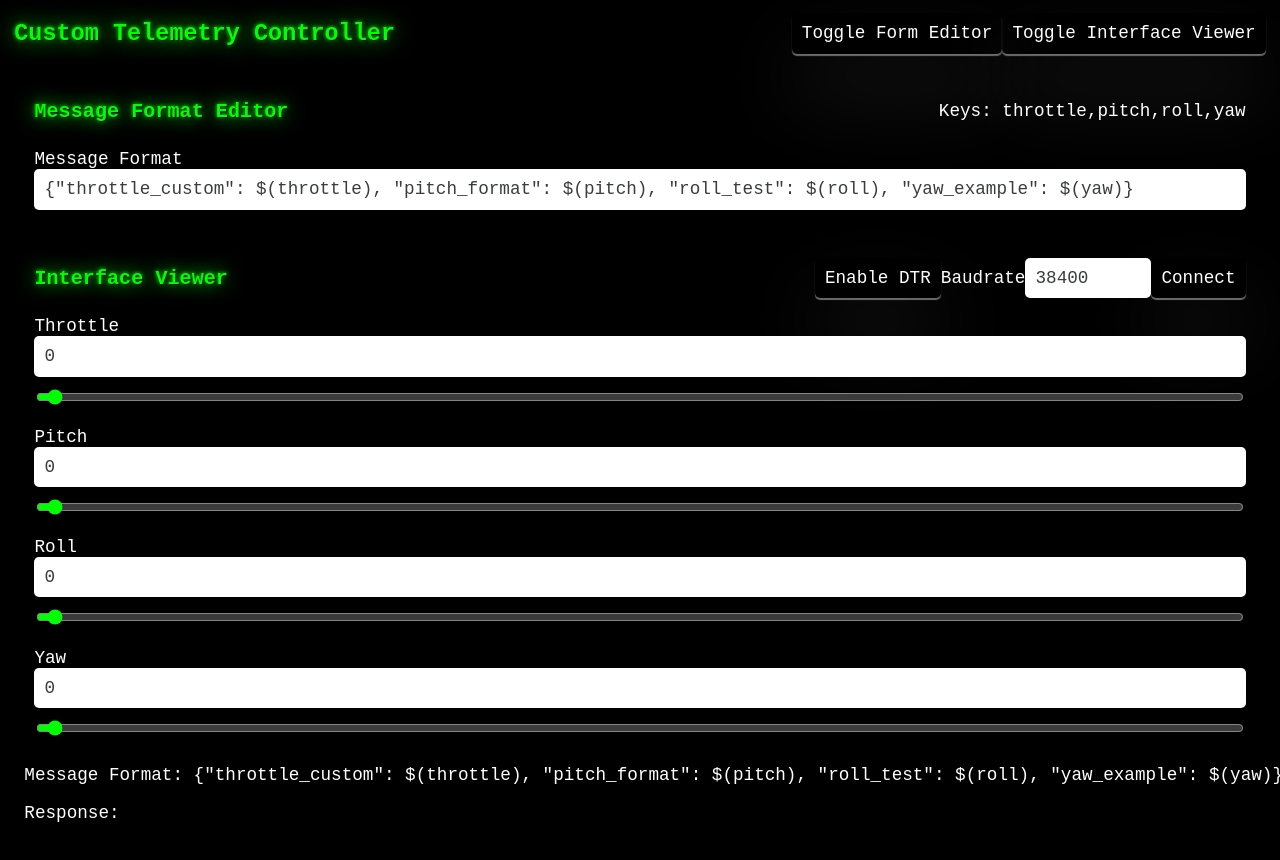
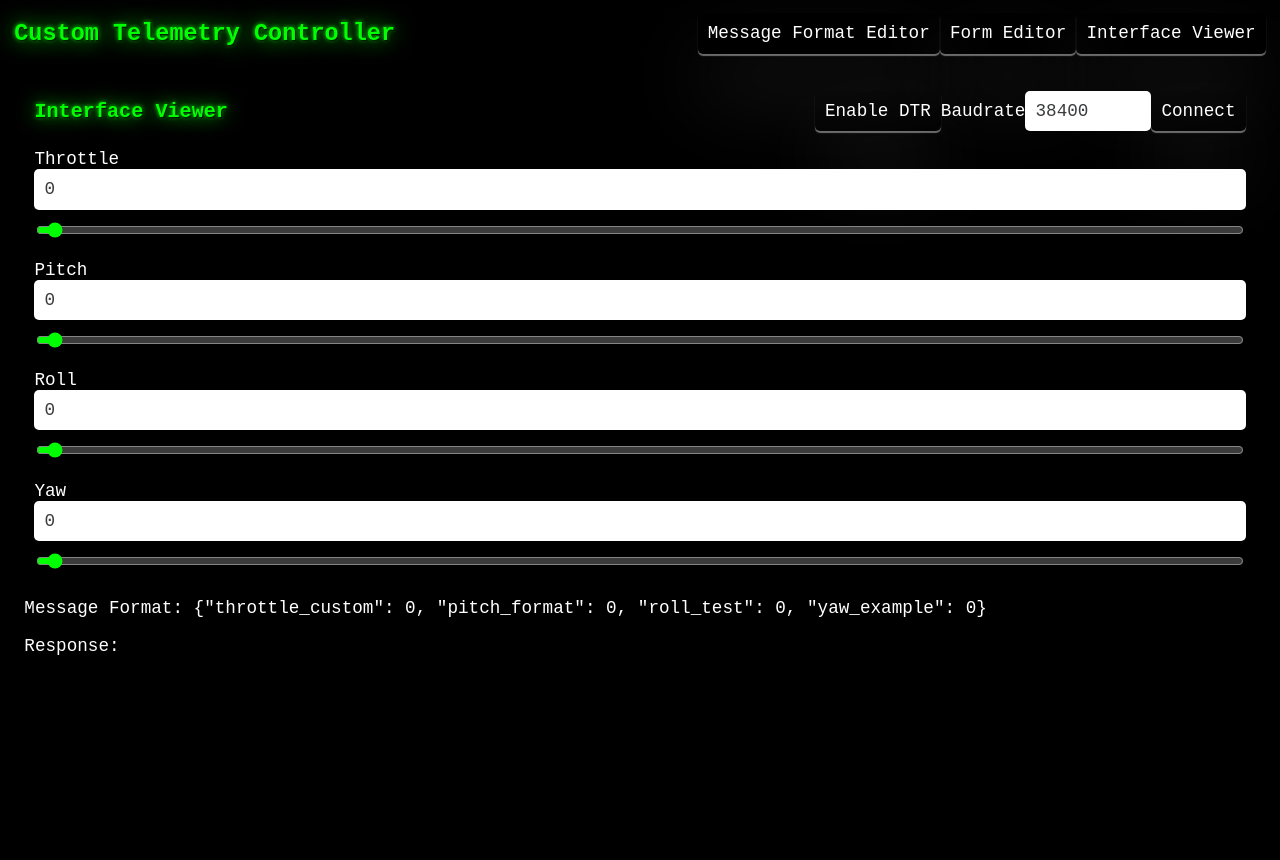
Before and after one commit to naterpotatoers/Custom-Telemetry-Interface, a React (Vite) app: page / in a window 1280 px wide. After the commit the page ends 800 px from the top, so only its background shows below. Built offline with nearby package versions, Linux system fonts and the light colour scheme.

Commit message:
:sparkles: adds Navbar component

```diff
--- a/src/App.tsx
+++ b/src/App.tsx
@@ -4,10 +4,11 @@ import InterfaceViewer from "./pages/InterfaceViewer/InterfaceViewer";
 import { MOCK_SCHEMA } from "./mocks";
 import { schemaReducer } from "./reducers";
 import MessageFormatEditor from "./pages/MessageFormatEditor/MessageFormatEditor";
+import Navbar from "./pages/Navbar/Navbar";
 
 function App() {
   const [display, setDisplay] = useState({
-    MessageFormatEditor: true,
+    MessageFormatEditor: false,
     formEditor: false,
     interfaceViewer: true,
   });
@@ -19,32 +20,7 @@ function App() {
 
   return (
     <div>
-      <div className="flex-header">
-        <h1>Custom Telemetry Controller</h1>
-        <div>
-          <button
-            name="formEditor"
-            onClick={() =>
-              setDisplay({
-                ...display,
-                formEditor: !display.formEditor,
-              })
-            }
-          >
-            Toggle Form Editor
-          </button>
-          <button
-            onClick={() =>
-              setDisplay({
-                ...display,
-                interfaceViewer: !display.interfaceViewer,
-              })
-            }
-          >
-            Toggle Interface Viewer
-          </button>
-        </div>
-      </div>
+      <Navbar display={display} setDisplay={setDisplay} />
       {display.MessageFormatEditor && (
         <MessageFormatEditor
           schema={schema}
--- a/src/index.css
+++ b/src/index.css
@@ -86,12 +86,15 @@ dialog {
     background: black;
     border: none;
     border-radius: var(--border-radius);
-    box-shadow: 1px 1px 2px black, 0 0 1em gray, 0 0 0.2em gray;
-    width: 70vw;
+    box-shadow: 1px 1px 2px black, 0 0 1em var(--accent), 0 0 0.2em var(--accent);
+    width: 90vw;
+    position: fixed;
 }
 
+/* TODO: Make this actually work */
 dialog::backdrop {
-    background: black;
+    background: black !important;
+    opacity: 0.5;
 }
 
 .section{
--- a/src/pages/InterfaceViewer/InterfaceViewer.tsx
+++ b/src/pages/InterfaceViewer/InterfaceViewer.tsx
@@ -45,7 +45,7 @@ export default function InterfaceViewer({
     message.current = getFormattedMessage(messageFormat, output);
   }, [output]);
 
-  const test = getFormattedMessage(messageFormat, output);
+  const formattedMessage = getFormattedMessage(messageFormat, interfaceData);
 
   return (
     <div className="section">
@@ -77,7 +77,7 @@ export default function InterfaceViewer({
           </div>
         ))}
       </div>
-      <pre>Message Format: {test}</pre>
+      <pre>Message Format: {formattedMessage}</pre>
       <pre>Response: {status}</pre>
     </div>
   );
--- a/src/pages/MessageFormatEditor/MessageFormatEditor.tsx
+++ b/src/pages/MessageFormatEditor/MessageFormatEditor.tsx
@@ -13,7 +13,7 @@ export default function MessageFormatEditor({
     <div className="section">
       <div className="flex-header">
         <h2>Message Format Editor</h2>
-        Keys: {Object.keys(schema.properties).join(",")}
+        Keys: {Object.keys(schema.properties).join(", ")}
       </div>
       <div>
         <label className="form-input">
@@ -23,6 +23,7 @@ export default function MessageFormatEditor({
             value={messageFormat}
             onChange={(e) => setMessageFormat(e.target.value)}
           />
+          <sub>Wrap keys in $() to use in message format e.g. $(key)</sub>
         </label>
       </div>
     </div>
--- /dev/null
+++ b/src/pages/Navbar/Navbar.tsx
@@ -0,0 +1,59 @@
+import React from "react";
+
+export default function Navbar({
+  display,
+  setDisplay,
+}: {
+  display: {
+    MessageFormatEditor: boolean;
+    formEditor: boolean;
+    interfaceViewer: boolean;
+  };
+  setDisplay: React.Dispatch<
+    React.SetStateAction<{
+      MessageFormatEditor: boolean;
+      formEditor: boolean;
+      interfaceViewer: boolean;
+    }>
+  >;
+}) {
+  return (
+    <div className="flex-header">
+      <h1>Custom Telemetry Controller</h1>
+      <div>
+        <button
+          name="MessageFormatEditor"
+          onClick={() =>
+            setDisplay({
+              ...display,
+              MessageFormatEditor: !display.MessageFormatEditor,
+            })
+          }
+        >
+          Message Format Editor
+        </button>
+        <button
+          name="formEditor"
+          onClick={() =>
+            setDisplay({
+              ...display,
+              formEditor: !display.formEditor,
+            })
+          }
+        >
+          Form Editor
+        </button>
+        <button
+          onClick={() =>
+            setDisplay({
+              ...display,
+              interfaceViewer: !display.interfaceViewer,
+            })
+          }
+        >
+          Interface Viewer
+        </button>
+      </div>
+    </div>
+  );
+}
```
Also changed, not shown: src/pages/InterfaceViewer/components/WifiButtons.tsx (added, +7 -0 lines).
